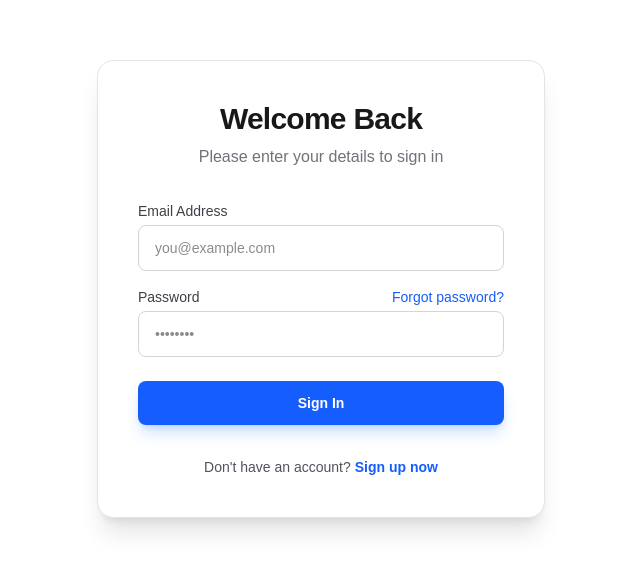
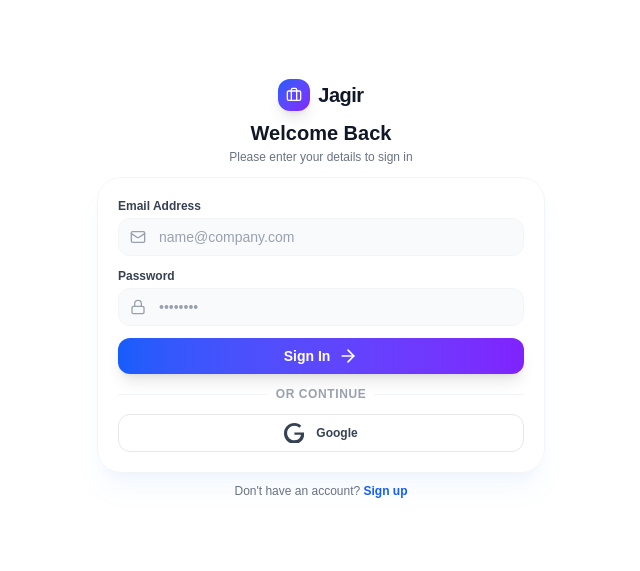
Before and after one commit to roozanaryal/Resume-Analyzer, a Next.js app in the folder frontend/: page /login in a window 1280 px wide. Shown: the part 111-682 px from the top of the page, without its empty margins (319-959 px from the left). Built offline with nearby package versions, Linux system fonts and the light colour scheme; no server answers.

Commit message:
Bug fix: Login page

```diff
--- a/frontend/app/(auth)/login/page.tsx
+++ b/frontend/app/(auth)/login/page.tsx
@@ -5,7 +5,7 @@
 import { LoginInput, LoginSchema } from "@/features/auth/types";
 import { useLogin } from "@/features/auth/hooks";
 import Link from "next/link";
-import { Loader2 } from "lucide-react";
+import { Briefcase, Mail, Lock, ArrowRight, Loader2 } from "lucide-react";
 
 export default function LoginPage() {
   const { mutate: login, isPending, error } = useLogin();
@@ -23,70 +23,81 @@
   };
 
   return (
-    <div className="flex min-h-screen items-center justify-center p-4">
-      <div className="w-full max-w-md space-y-8 rounded-2xl bg-white p-10 shadow-xl transition-all hover:shadow-2xl dark:bg-zinc-900 border border-zinc-200 dark:border-zinc-800">
-        <div className="text-center">
-          <h1 className="text-3xl font-extrabold tracking-tight text-zinc-900 dark:text-zinc-100">
+    <div className="relative min-h-screen bg-white flex flex-col items-center justify-center py-2 sm:py-4 px-4 sm:px-6 lg:px-8 overflow-x-hidden overflow-y-auto">
+      {/* Background Decor */}
+      <div className="absolute bottom-[-20%] left-[-20%] h-50 sm:h-75 w-50 sm:w-75 rounded-full bg-blue-50/50 blur-3xl" />
+      <div className="absolute top-[-10%] right-[-20%] h-45 sm:h-70 w-45 sm:w-70 rounded-full bg-violet-50/50 blur-3xl" />
+
+      {/* Login Container */}
+      <div className="relative z-10 w-full max-w-md">
+        {/* Logo */}
+        <div className="flex flex-col items-center mb-2 sm:mb-3">
+          <Link href="/" className="flex items-center gap-2 group">
+            <div className="flex h-8 w-8 items-center justify-center rounded-xl bg-linear-to-br from-blue-600 to-violet-600 text-white shadow-lg group-hover:scale-110 transition-transform">
+              <Briefcase className="h-4 w-4" />
+            </div>
+            <span className="text-lg sm:text-xl font-bold tracking-tight text-gray-900">
+              Jagir
+            </span>
+          </Link>
+          <h1 className="mt-1 sm:mt-2 text-lg sm:text-xl font-extrabold text-gray-900">
             Welcome Back
           </h1>
-          <p className="mt-2 text-zinc-500 dark:text-zinc-400">
+          <p className="mt-0.5 text-gray-500 text-center text-xs">
             Please enter your details to sign in
           </p>
         </div>
 
-        <form onSubmit={handleSubmit(onSubmit)} className="mt-8 space-y-6">
-          <div className="space-y-4">
+        <div className="bg-white/80 backdrop-blur-sm border border-gray-100 p-4 sm:p-5 rounded-3xl shadow-xl shadow-blue-500/5">
+          <form
+            onSubmit={handleSubmit(onSubmit)}
+            className="space-y-2.5 sm:space-y-3"
+          >
             <div>
-              <label
-                htmlFor="email"
-                className="block text-sm font-medium text-zinc-700 dark:text-zinc-300"
-              >
+              <label className="block text-xs font-semibold text-gray-700 mb-1">
                 Email Address
               </label>
+              <div className="relative">
+                <Mail className="absolute left-3 top-1/2 -translate-y-1/2 h-4 w-4 text-gray-400" />
                 <input
                   {...register("email")}
                   type="email"
-                id="email"
-                className="mt-1 block w-full rounded-lg border border-zinc-300 bg-white px-4 py-3 text-zinc-900 focus:border-blue-500 focus:outline-none focus:ring-4 focus:ring-blue-500/10 dark:border-zinc-700 dark:bg-zinc-800 dark:text-zinc-100 dark:focus:border-blue-400 dark:focus:ring-blue-400/10 transition-all sm:text-sm"
-                placeholder="you@example.com"
+                  placeholder="name@company.com"
+                  className="w-full pl-10 pr-4 py-2 bg-gray-50 border border-gray-100 rounded-xl text-sm text-gray-900 placeholder-gray-400 focus:outline-none focus:ring-2 focus:ring-blue-500 focus:bg-white transition-all"
                 />
+              </div>
               {errors.email && (
-                <p className="mt-1 text-sm text-red-500">{errors.email.message}</p>
+                <p className="mt-0.5 text-xs text-red-500">
+                  {errors.email.message}
+                </p>
               )}
             </div>
 
             <div>
-              <div className="flex items-center justify-between">
-                <label
-                  htmlFor="password"
-                  className="block text-sm font-medium text-zinc-700 dark:text-zinc-300"
-                >
+              <label className="block text-xs font-semibold text-gray-700 mb-1">
                 Password
               </label>
-                <Link
-                  href="/forgot-password"
-                  className="text-sm font-medium text-blue-600 hover:text-blue-500 dark:text-blue-400"
-                >
-                  Forgot password?
-                </Link>
-              </div>
+              <div className="relative">
+                <Lock className="absolute left-3 top-1/2 -translate-y-1/2 h-4 w-4 text-gray-400" />
                 <input
                   {...register("password")}
                   type="password"
-                id="password"
-                className="mt-1 block w-full rounded-lg border border-zinc-300 bg-white px-4 py-3 text-zinc-900 focus:border-blue-500 focus:outline-none focus:ring-4 focus:ring-blue-500/10 dark:border-zinc-700 dark:bg-zinc-800 dark:text-zinc-100 dark:focus:border-blue-400 dark:focus:ring-blue-400/10 transition-all sm:text-sm"
                   placeholder="••••••••"
+                  className="w-full pl-10 pr-4 py-2 bg-gray-50 border border-gray-100 rounded-xl text-sm text-gray-900 placeholder-gray-400 focus:outline-none focus:ring-2 focus:ring-blue-500 focus:bg-white transition-all"
                 />
+              </div>
               {errors.password && (
-                <p className="mt-1 text-sm text-red-500">{errors.password.message}</p>
+                <p className="mt-0.5 text-xs text-red-500">
+                  {errors.password.message}
+                </p>
               )}
             </div>
-          </div>
 
-          {(error as any) && (
-            <div className="p-3 rounded-lg bg-red-50 dark:bg-red-900/30 border border-red-200 dark:border-red-800">
-              <p className="text-sm text-red-600 dark:text-red-400">
-                {(error as any).response?.data?.message || "Something went wrong. Please try again."}
+            {error && (
+              <div className="p-1.5 rounded-lg bg-red-50 border border-red-100">
+                <p className="text-xs text-red-600">
+                  {(error as any).response?.data?.message ||
+                    "Login failed. Please try again."}
                 </p>
               </div>
             )}
@@ -94,26 +105,53 @@
             <button
               type="submit"
               disabled={isPending}
-            className="flex w-full items-center justify-center rounded-lg bg-blue-600 px-4 py-3 text-sm font-semibold text-white shadow-lg shadow-blue-500/25 hover:bg-blue-500 focus:outline-none focus:ring-4 focus:ring-blue-500/20 active:scale-[0.98] transition-all disabled:opacity-70 disabled:pointer-events-none"
+              className="group w-full flex items-center justify-center gap-2 py-2 bg-linear-to-r from-blue-600 to-violet-600 text-white font-bold text-sm rounded-xl shadow-lg hover:shadow-blue-500/25 hover:scale-[1.02] transition-all active:scale-95 disabled:opacity-70 disabled:pointer-events-none mt-1"
             >
               {isPending ? (
                 <>
-                <Loader2 className="mr-2 h-4 w-4 animate-spin" />
+                  <Loader2 className="h-5 w-5 animate-spin" />
                   Signing in...
                 </>
               ) : (
-              "Sign In"
+                <>
+                  Sign In
+                  <ArrowRight className="h-5 w-5 group-hover:translate-x-1 transition-transform" />
+                </>
               )}
             </button>
           </form>
 
-        <p className="mt-8 text-center text-sm text-zinc-600 dark:text-zinc-400">
+          <div className="mt-3 flex items-center gap-2">
+            <div className="flex-1 h-px bg-gray-100"></div>
+            <span className="text-xs font-bold text-gray-400 uppercase tracking-wider">
+              Or continue
+            </span>
+            <div className="flex-1 h-px bg-gray-100"></div>
+          </div>
+
+          <div className="mt-3">
+            <button
+              type="button"
+              className="w-full flex items-center justify-center gap-3 px-4 py-2 border border-gray-200 rounded-xl bg-white text-xs font-bold text-gray-700 hover:bg-gray-50 hover:border-gray-300 transition-all active:scale-95"
+            >
+              <svg className="h-5 w-5" viewBox="0 0 24 24">
+                <path
+                  d="M12.48 10.92v3.28h7.84c-.24 1.84-.908 3.16-1.82 4.072-1.152 1.152-2.952 2.452-6.02 2.452-4.848 0-8.728-3.92-8.728-8.728s3.88-8.728 8.728-8.728c2.616 0 4.504 1.032 5.904 2.344l2.304-2.304C18.592 1.056 15.892 0 12.48 0 5.588 0 0 5.588 0 12.48s5.588 12.48 12.48 12.48c3.708 0 6.516-1.212 8.72-3.512 2.268-2.268 2.964-5.412 2.964-7.852 0-.748-.064-1.472-.18-2.188h-11.484z"
+                  fill="currentColor"
+                />
+              </svg>
+              Google
+            </button>
+          </div>
+        </div>
+
+        <p className="mt-2.5 text-center text-xs text-gray-500">
           Don&apos;t have an account?{" "}
           <Link
             href="/signup"
-            className="font-semibold text-blue-600 hover:text-blue-500 dark:text-blue-400 underline-offset-4 hover:underline"
+            className="font-bold text-blue-600 hover:text-blue-700 transition-colors"
           >
-            Sign up now
+            Sign up
           </Link>
         </p>
       </div>
```
Lines whose indentation alone changed are shown as unchanged.
